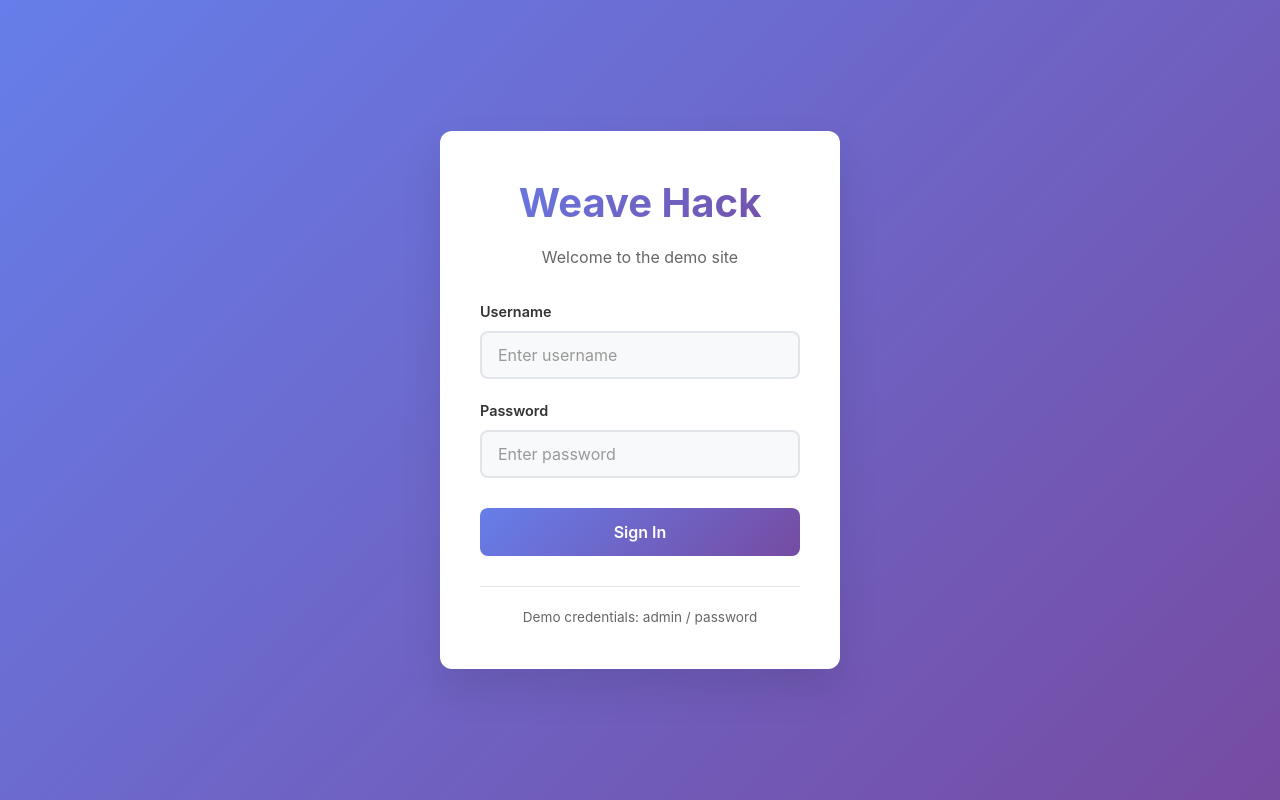
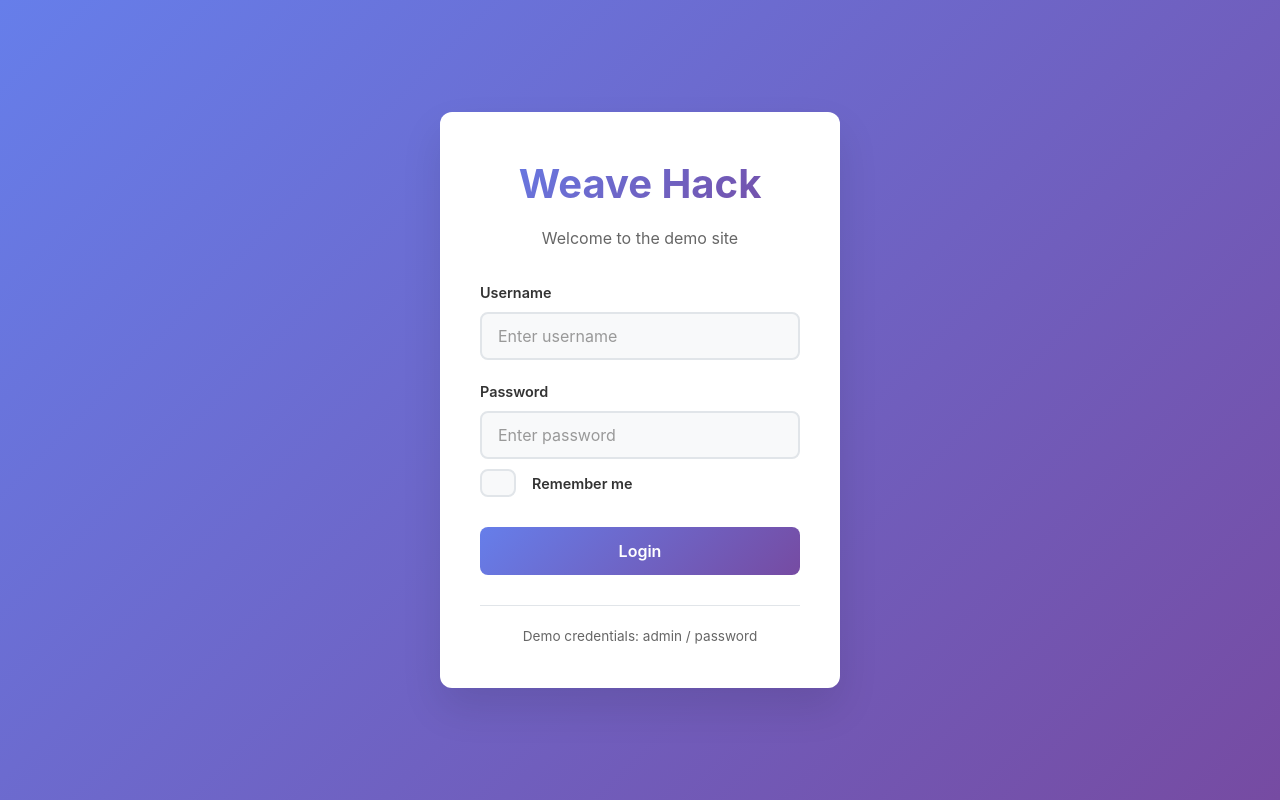
Before and after one commit to NTh1nk/weaveDemo, a React (Create React App) app in the folder weave-demo/: page / in a window 1280 px wide. Built offline with nearby package versions, Linux system fonts and the light colour scheme.

Commit message:
feat: add remember me checkbox to login form
- Add remember me checkbox with localStorage persistence
- Auto-fill username when remember me was previously checked
- Add modern checkbox styling with hover and focus states
- Improve user experience with persistent login preferences

```diff
--- a/weave-demo/src/Login.css
+++ b/weave-demo/src/Login.css
@@ -145,3 +145,56 @@
     font-size: 2rem;
   }
 }
+
+/* Checkbox styles */
+.checkbox-group {
+  margin-top: -10px;
+}
+
+.checkbox-label {
+  display: flex;
+  align-items: center;
+  cursor: pointer;
+  font-size: 0.9rem;
+  color: #555;
+  user-select: none;
+  gap: 8px;
+}
+
+.remember-checkbox {
+  position: relative;
+  width: 18px;
+  height: 18px;
+  margin: 0;
+  cursor: pointer;
+  appearance: none;
+  border: 2px solid #e1e5e9;
+  border-radius: 4px;
+  background: white;
+  transition: all 0.3s ease;
+}
+
+.remember-checkbox:checked {
+  background: #667eea;
+  border-color: #667eea;
+}
+
+.remember-checkbox:checked::after {
+  content: '✓';
+  position: absolute;
+  top: 50%;
+  left: 50%;
+  transform: translate(-50%, -50%);
+  color: white;
+  font-size: 12px;
+  font-weight: bold;
+}
+
+.remember-checkbox:focus {
+  outline: none;
+  box-shadow: 0 0 0 3px rgba(102, 126, 234, 0.1);
+}
+
+.remember-checkbox:hover {
+  border-color: #667eea;
+}
--- a/weave-demo/src/Login.js
+++ b/weave-demo/src/Login.js
@@ -6,6 +6,7 @@ function Login({ onLogin }) {
     username: '',
     password: ''
   });
+  const [rememberMe, setRememberMe] = useState(false);
   const [isLoading, setIsLoading] = useState(false);
   const [error, setError] = useState('');
 
@@ -25,6 +26,14 @@ function Login({ onLogin }) {
     // Simulate login process
     setTimeout(() => {
       if (credentials.username === 'admin' && credentials.password === 'password') {
+        // Store remember me preference in localStorage if checked
+        if (rememberMe) {
+          localStorage.setItem('rememberMe', 'true');
+          localStorage.setItem('savedUsername', credentials.username);
+        } else {
+          localStorage.removeItem('rememberMe');
+          localStorage.removeItem('savedUsername');
+        }
         onLogin(credentials.username);
       } else {
         setError('Invalid credentials. Try admin/password');
@@ -32,6 +41,20 @@ function Login({ onLogin }) {
       setIsLoading(false);
     }, 1000);
   };
+
+  // Load saved username on component mount
+  React.useEffect(() => {
+    const savedRememberMe = localStorage.getItem('rememberMe');
+    const savedUsername = localStorage.getItem('savedUsername');
+
+    if (savedRememberMe === 'true' && savedUsername) {
+      setRememberMe(true);
+      setCredentials(prev => ({
+        ...prev,
+        username: savedUsername
+      }));
+    }
+  }, []);
 
   return (
     <div className="login-container">
@@ -68,6 +91,19 @@ function Login({ onLogin }) {
             />
           </div>
 
+          <div className="form-group checkbox-group">
+            <label className="checkbox-label">
+              <input
+                type="checkbox"
+                checked={rememberMe}
+                onChange={(e) => setRememberMe(e.target.checked)}
+                className="remember-checkbox"
+              />
+              <span className="checkmark"></span>
+              Remember me
+            </label>
+          </div>
+
           {error && <div className="error-message">{error}</div>}
 
           <button
@@ -75,7 +111,7 @@ function Login({ onLogin }) {
             className="login-button"
             disabled={isLoading}
           >
-            {isLoading ? 'Signing in...' : 'Sign In'}
+            {isLoading ? 'Signing in...' : 'Login'}
           </button>
         </form>
 
```
